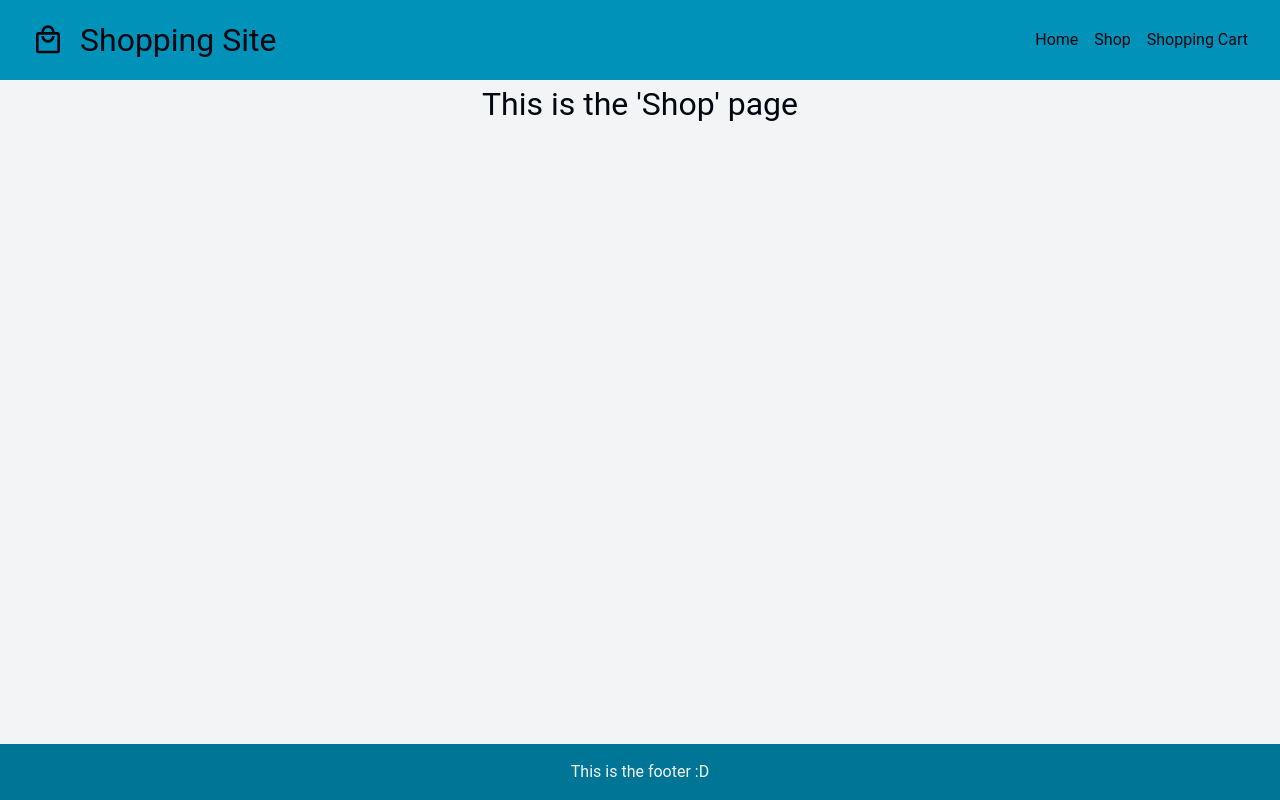
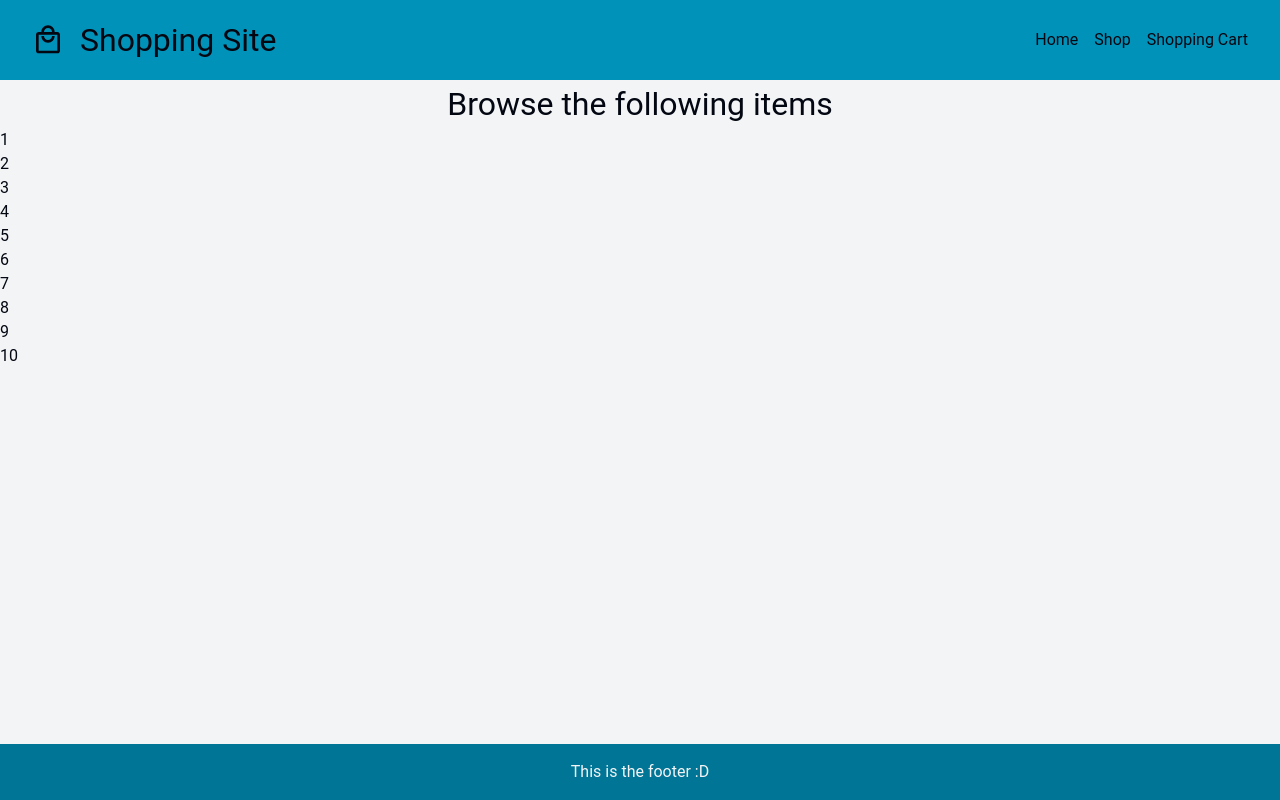
Before and after one commit to illtrythisout/odin-shopping-cart, a React (Vite) app: page /shop in a window 1280 px wide. Built offline with nearby package versions, Linux system fonts and the light colour scheme.

Commit message:
feat: create basic shop page

```diff
--- a/src/components/shop/Shop.jsx
+++ b/src/components/shop/Shop.jsx
@@ -1,5 +1,17 @@
 import './shop.module.css';
+import styles from './shop.module.css';
+
+let items = [1, 2, 3, 4, 5, 6, 7, 8, 9, 10];
 
 export default function Shop() {
-  return <h1>This is the 'Shop' page</h1>;
+  return (
+    <div className={styles.shop}>
+      <h1>Browse the following items</h1>
+      <div className={styles.items}>
+        {items.map((item) => {
+          return <p>{item}</p>;
+        })}
+      </div>
+    </div>
+  );
 }
```
Also changed, not shown: src/components/shopItem/ShopItem.jsx (added), src/components/shopItem/shopItem.module.css (added).
